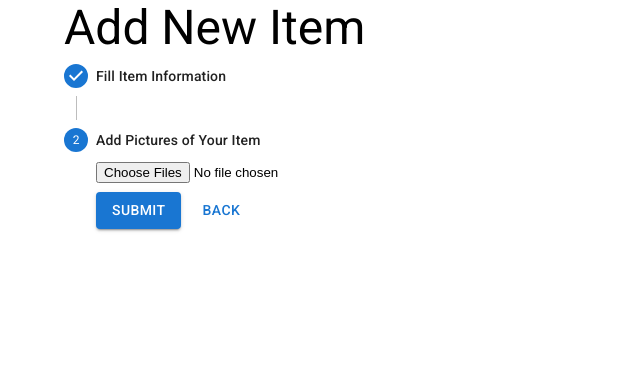
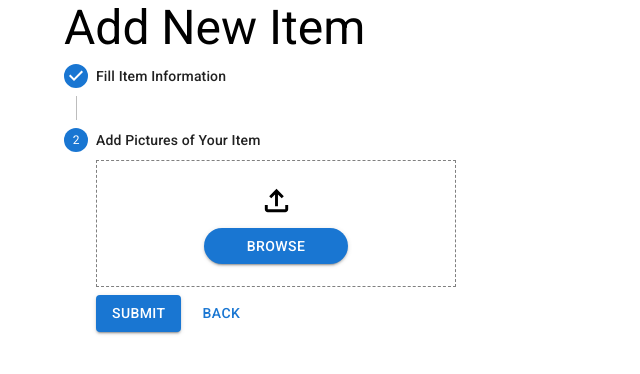
Before and after one commit to boro-mta/boro-fe, a React (Create React App) app: page /addItem in a window 1280 px wide. Both pictures are taken after typing "Sample", "Sample", "Sample", "Sample" into the empty fields and a click on the button "CONTINUE". Shown: the top 374 px of the page, without its empty margins (0-640 px from the left). Built offline with nearby package versions, Linux system fonts and the light colour scheme.

Commit message:
Added component to support uploaded images

```diff
--- a/src/routes/addItemPage.tsx
+++ b/src/routes/addItemPage.tsx
@@ -1,4 +1,4 @@
-import React, { useState } from "react";
+import React, { useState, useRef } from "react";
 import SendIcon from "@mui/icons-material/Send";
 import { FormikHelpers, useFormik } from "formik";
 import { Container } from "@mui/system";
@@ -11,25 +11,33 @@ import {
   Typography,
   Snackbar,
   Alert,
+  List,
+  ListItem,
+  ListItemIcon,
+  ListItemText,
+  IconButton,
 } from "@mui/material";
 import HttpClient from "../api/HttpClient";
 import { useNavigate } from "react-router";
-import Autocomplete from '@mui/material/Autocomplete';
-import Stack from '@mui/material/Stack';
+import Autocomplete from "@mui/material/Autocomplete";
+import Stack from "@mui/material/Stack";
 import { options } from "../mocks/items";
-import { Theme, useTheme } from '@mui/material/styles';
-import Box from '@mui/material/Box';
-import OutlinedInput from '@mui/material/OutlinedInput';
-import InputLabel from '@mui/material/InputLabel';
-import MenuItem from '@mui/material/MenuItem';
-import FormControl from '@mui/material/FormControl';
-import Select, { SelectChangeEvent } from '@mui/material/Select';
-import Chip from '@mui/material/Chip';
-import Stepper from '@mui/material/Stepper';
-import Step from '@mui/material/Step';
-import StepLabel from '@mui/material/StepLabel';
-import StepContent from '@mui/material/StepContent';
-import Paper from '@mui/material/Paper';
+import { Theme, useTheme } from "@mui/material/styles";
+import Box from "@mui/material/Box";
+import OutlinedInput from "@mui/material/OutlinedInput";
+import InputLabel from "@mui/material/InputLabel";
+import MenuItem from "@mui/material/MenuItem";
+import FormControl from "@mui/material/FormControl";
+import Select, { SelectChangeEvent } from "@mui/material/Select";
+import Chip from "@mui/material/Chip";
+import Stepper from "@mui/material/Stepper";
+import Step from "@mui/material/Step";
+import StepLabel from "@mui/material/StepLabel";
+import StepContent from "@mui/material/StepContent";
+import Paper from "@mui/material/Paper";
+import FileUploadOutlinedIcon from "@mui/icons-material/FileUploadOutlined";
+import ImageIcon from "@mui/icons-material/Image";
+import DeleteForeverIcon from "@mui/icons-material/DeleteForever";
 
 type Props = {};
 
@@ -49,7 +57,11 @@ const MenuProps = {
   },
 };
 
-function getStyles(name: string, selectedCategories: readonly string[], theme: Theme) {
+function getStyles(
+  name: string,
+  selectedCategories: readonly string[],
+  theme: Theme
+) {
   return {
     fontWeight:
       selectedCategories.indexOf(name) === -1
@@ -72,15 +84,22 @@ const validationSchema = yup.object({
 const addItemPage = (props: Props) => {
   const theme = useTheme();
 
+  const imagesInputRef = useRef<HTMLInputElement | null>(null);
   const [images, setImages] = useState<string[]>();
+  const [imagesNames, setImagesNames] = useState<string[]>([]);
   const [open, setOpen] = useState<boolean>(false);
   const [isAddSuccess, setIsAddSuccess] = useState<boolean>(false);
-  const [newCategory, setNewCategory] = useState<any>('');
+  const [newCategory, setNewCategory] = useState<any>("");
 
   const [categoryArr, setCategoryArr] = React.useState<any[]>(options);
-  const [selectedCategories, setSelectedCategories] = React.useState<string[]>([]);
+  const [selectedCategories, setSelectedCategories] = React.useState<string[]>(
+    []
+  );
 
-  const [formValuesAddItem, setFormValusAddItem] = React.useState<FormValues>({title:"", description:""});
+  const [formValuesAddItem, setFormValusAddItem] = React.useState<FormValues>({
+    title: "",
+    description: "",
+  });
 
   const navigate = useNavigate();
 
@@ -111,18 +130,21 @@ const addItemPage = (props: Props) => {
 
   const convertToBase64 = async (evt: React.ChangeEvent<HTMLInputElement>) => {
     let filesPromises: Promise<string>[] = [];
+    let currImagesNames: string[] = [];
     if (evt.target.files && evt.target.files.length) {
-      Array.from(evt.target.files).forEach((file) =>
-        filesPromises.push(toBase64(file))
-      );
+      Array.from(evt.target.files).forEach((file) => {
+        filesPromises.push(toBase64(file));
+        currImagesNames.push(file.name);
+      });
       const filesInBase64 = await Promise.all(filesPromises);
       setImages(filesInBase64);
+      setImagesNames(currImagesNames);
     }
   };
 
   const sendRequest = async (obj: any) => {
     let imagesForBody;
-    if(obj.images){
+    if (obj.images) {
       imagesForBody = obj.images.map((img: any) => {
         const imgProps = img.split(",");
         return {
@@ -152,13 +174,15 @@ const addItemPage = (props: Props) => {
     }
   };
 
-  const handleChipCategoriesChange = (event: SelectChangeEvent<typeof selectedCategories>) => {
+  const handleChipCategoriesChange = (
+    event: SelectChangeEvent<typeof selectedCategories>
+  ) => {
     const {
       target: { value },
     } = event;
     setSelectedCategories(
       // On autofill we get a stringified value.
-      typeof value === 'string' ? value.split(',') : value,
+      typeof value === "string" ? value.split(",") : value
     );
   };
 
@@ -169,15 +193,18 @@ const addItemPage = (props: Props) => {
   const updateCategoriesState = () => {
     if (checkIfCategoryExist(newCategory)) {
       console.log("This category already exist");
-    }
-    else {
-      const lastValueNumber: number = options[(options.length) - 1].value;
-      const newCategoryByUser: object = { value: lastValueNumber + 1, text: newCategory, selected: true };
+    } else {
+      const lastValueNumber: number = options[options.length - 1].value;
+      const newCategoryByUser: object = {
+        value: lastValueNumber + 1,
+        text: newCategory,
+        selected: true,
+      };
       addCategoryToArr(newCategoryByUser);
       //todo: make the added category as selected
       setNewCategory("");
     }
-  }
+  };
 
   const checkIfCategoryExist = (category: string): boolean => {
     for (let i = 0; i < categoryArr.length; i++) {
@@ -191,20 +218,36 @@ const addItemPage = (props: Props) => {
     }
 
     return false;
-  }
+  };
 
   const addCategoryToArr = (category: any) => {
     setCategoryArr((current: any) => [...current, category]);
-  }
+  };
 
   const onAddItem = () => {
-    const values:FormValues = formValuesAddItem;
-   debugger
+    const values: FormValues = formValuesAddItem;
+    debugger;
     sendRequest({ ...values, images }).then(() => {
       setOpen(true);
       formik.setSubmitting(false);
     });
+  };
+
+  const removeImage = (fileName: string) => {
+    const index = imagesNames.indexOf(fileName);
+
+    if (index !== -1) {
+      const newImageNames = [...imagesNames];
+      newImageNames.splice(index, 1);
+      setImagesNames(newImageNames);
+
+      if (images) {
+        const newImages = [...images];
+        newImages.splice(index, 1);
+        setImages(newImages);
       }
+    }
+  };
 
   // vertical stepper:
   const [activeStep, setActiveStep] = React.useState(0);
@@ -221,16 +264,20 @@ const addItemPage = (props: Props) => {
     setActiveStep(0);
   };
 
+  const handleUploadButtonClick = () => {
+    if (imagesInputRef && imagesInputRef.current) {
+      imagesInputRef.current.click();
+    }
+  };
+
   return (
     <Container>
       <Typography variant="h3">Add New Item</Typography>
       <Box sx={{ maxWidth: 400 }}>
         <Stepper activeStep={activeStep} orientation="vertical">
           {/* step 1 components - add item details: name, description, categories */}
-          <Step key={'Fill Item Information'}>
-          <StepLabel>
-              {'Fill Item Information'}
-            </StepLabel>
+          <Step key={"Fill Item Information"}>
+            <StepLabel>{"Fill Item Information"}</StepLabel>
             <StepContent>
               <Typography>
                 <fieldset disabled={formik.isSubmitting} style={{ border: 0 }}>
@@ -244,7 +291,9 @@ const addItemPage = (props: Props) => {
                       margin="normal"
                       value={formik.values.title}
                       onChange={formik.handleChange}
-            error={formik.touched.title && Boolean(formik.errors.title)}
+                      error={
+                        formik.touched.title && Boolean(formik.errors.title)
+                      }
                       helperText={formik.touched.title && formik.errors.title}
                     />
                     <TextField
@@ -258,27 +307,40 @@ const addItemPage = (props: Props) => {
                       value={formik.values.description}
                       onChange={formik.handleChange}
                       error={
-              formik.touched.description && Boolean(formik.errors.description)
+                        formik.touched.description &&
+                        Boolean(formik.errors.description)
                       }
-            helperText={formik.touched.description && formik.errors.description}
+                      helperText={
+                        formik.touched.description && formik.errors.description
+                      }
                     />
 
                     {/* categories - chip */}
                     <div>
                       <FormControl sx={{ m: 0, width: 300 }}>
-              <InputLabel id="demo-multiple-chip-label">Categories</InputLabel>
+                        <InputLabel id="demo-multiple-chip-label">
+                          Categories
+                        </InputLabel>
                         <Select
                           labelId="demo-multiple-chip-label"
                           id="demo-multiple-chip"
                           multiple
                           value={selectedCategories}
                           onChange={handleChipCategoriesChange}
-                input={<OutlinedInput
+                          input={
+                            <OutlinedInput
                               id="select-multiple-chip"
                               label="Categories"
-                />}
+                            />
+                          }
                           renderValue={(selected) => (
-                  <Box sx={{ display: 'flex', flexWrap: 'wrap', gap: 0.5 }}>
+                            <Box
+                              sx={{
+                                display: "flex",
+                                flexWrap: "wrap",
+                                gap: 0.5,
+                              }}
+                            >
                               {selected.map((value) => (
                                 <Chip key={value} label={value} />
                               ))}
@@ -286,17 +348,19 @@ const addItemPage = (props: Props) => {
                           )}
                           MenuProps={MenuProps}
                         >
-                {categoryArr.map((name) =>
-
+                          {categoryArr.map((name) => (
                             <MenuItem
                               key={name.text}
                               value={name.text}
-                    style={getStyles(name.text, selectedCategories, theme)}
+                              style={getStyles(
+                                name.text,
+                                selectedCategories,
+                                theme
+                              )}
                             >
                               {name.text}
                             </MenuItem>
-
-                )}
+                          ))}
                         </Select>
                       </FormControl>
                     </div>
@@ -328,7 +392,8 @@ const addItemPage = (props: Props) => {
                       <Button
                         sx={{ mt: 1, mr: 1 }}
                         variant="contained"
-              onClick={updateCategoriesState}>
+                        onClick={updateCategoriesState}
+                      >
                         Add Category
                       </Button>
                     </Stack>
@@ -376,20 +441,64 @@ const addItemPage = (props: Props) => {
           </Step>
 
           {/* step 2 */}
-        <Step key={'Add Pictures of Your Item'}>
-        <StepLabel>
-              {'Add Pictures of Your Item'}
-            </StepLabel>
+          <Step key={"Add Pictures of Your Item"}>
+            <StepLabel>{"Add Pictures of Your Item"}</StepLabel>
             <StepContent>
-              <Typography>
+              <Box
+                onClick={handleUploadButtonClick}
+                sx={{
+                  height: "125px",
+                  border: "1px dashed grey",
+                  display: "flex",
+                  flexDirection: "column",
+                  justifyContent: "center",
+                  alignItems: "center",
+                  gap: "10px",
+                }}
+              >
+                <FileUploadOutlinedIcon fontSize="large" />
+                <Button
+                  variant="contained"
+                  sx={{ borderRadius: "20px", width: "40%" }}
+                >
+                  Browse
+                </Button>
+              </Box>
+              {imagesNames.length > 0 && (
+                <>
+                  <Typography
+                    variant="h6"
+                    sx={{ fontWeight: "bold", marginTop: "10px" }}
+                  >
+                    Uploaded images
+                  </Typography>
+                  <List>
+                    {imagesNames.map((name, index) => (
+                      <ListItem
+                        key={index}
+                        sx={{ paddingTop: "1px", paddingBottom: "1px" }}
+                      >
+                        <ListItemIcon>
+                          <ImageIcon sx={{ marginRight: "16px" }} />
+                        </ListItemIcon>
+                        <ListItemText primary={name} />
+                        <IconButton onClick={() => removeImage(name)}>
+                          <DeleteForeverIcon />
+                        </IconButton>
+                      </ListItem>
+                    ))}
+                  </List>
+                </>
+              )}
               <input
                 type="file"
+                style={{ display: "none" }}
+                ref={imagesInputRef}
                 onChange={convertToBase64}
                 multiple
                 accept="image/*"
                 disabled={formik.isSubmitting}
               />
-              </Typography>
               <Box sx={{ mb: 2 }}>
                 <div>
                   <Button
@@ -397,7 +506,7 @@ const addItemPage = (props: Props) => {
                     onClick={onAddItem}
                     sx={{ mt: 1, mr: 1 }}
                   >
-                    {'Submit'}
+                    {"Submit"}
                   </Button>
                   <Button
                     disabled={false}
@@ -418,7 +527,6 @@ const addItemPage = (props: Props) => {
           </Paper>
         )}
       </Box>
-
     </Container>
   );
 };
```
Lines whose indentation alone changed are shown as unchanged.
